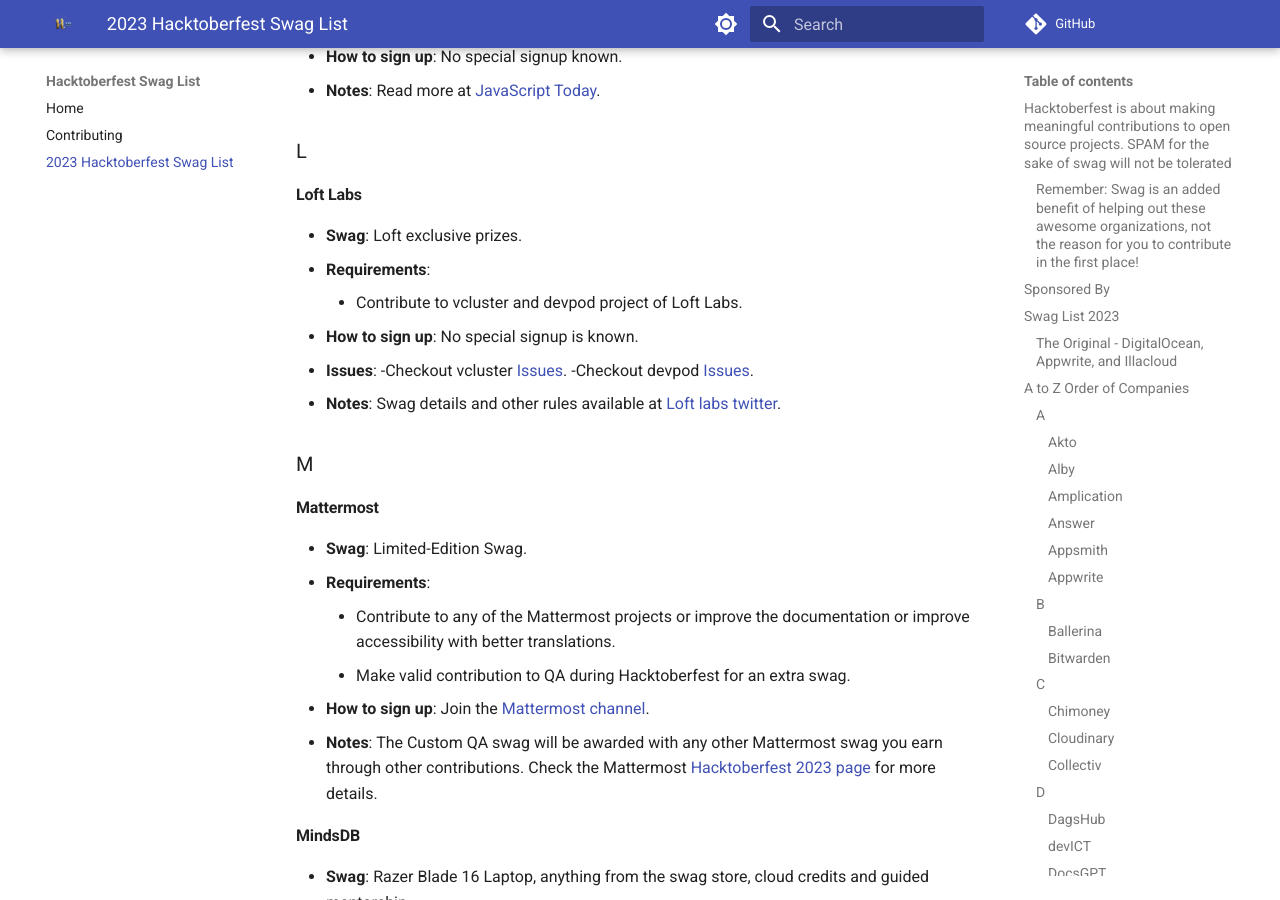
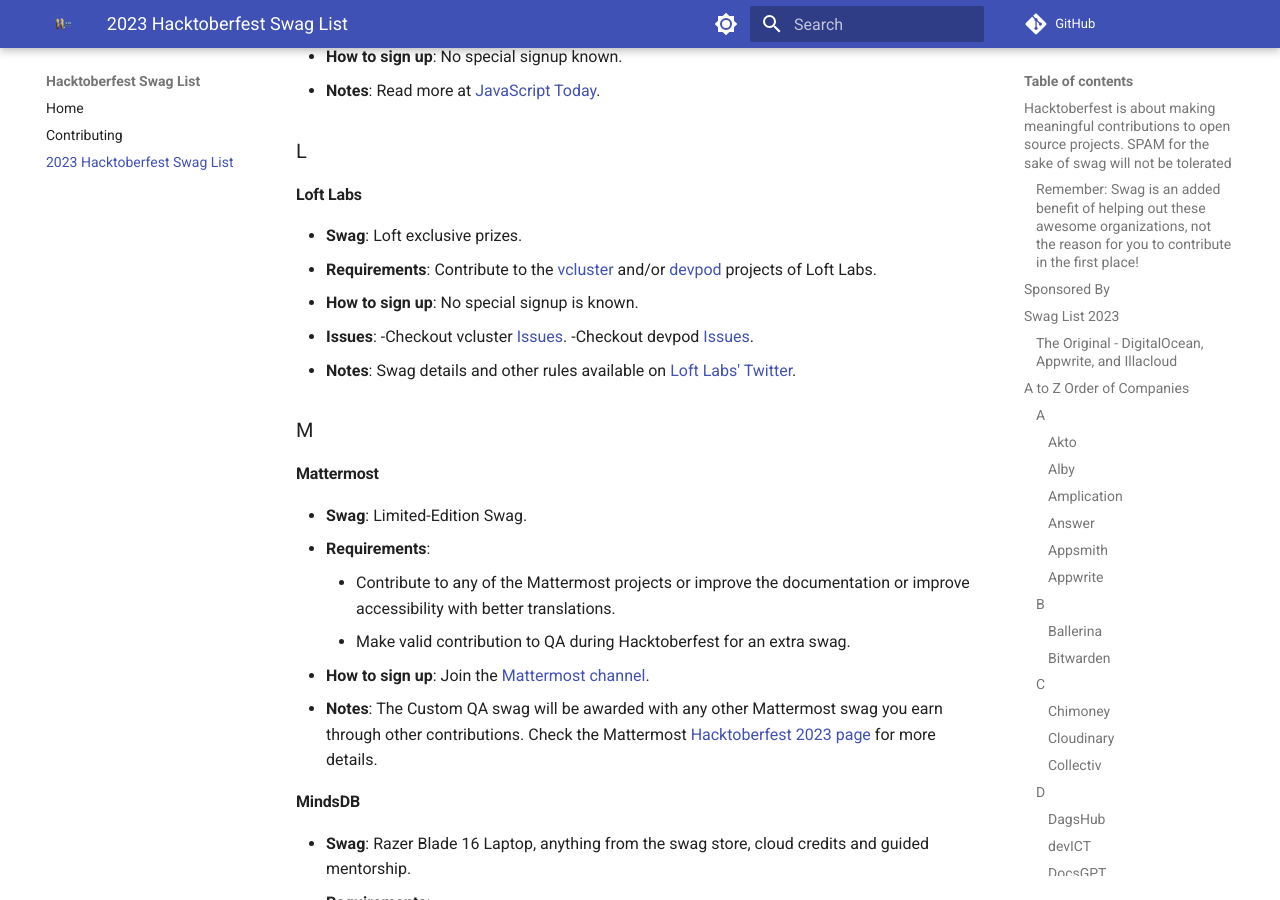
Before and after one commit to crweiner/hacktoberfest-swag-list, an MkDocs documentation site: the page built from docs/list.md, in a window 1280 px wide and 900 px high, scrolled down 9203 px. Built offline with MkDocs 1.6.1 and Material for MkDocs 9.7.7, drawn with Linux system fonts in a browser that asks for light colours; plug-ins that fetch from the network failed and are left out; comment, search, counter and statistics services are not loaded.

Commit message:
Modify Loft Labs

```diff
--- a/docs/list.md
+++ b/docs/list.md
@@ -304,13 +304,12 @@
 #### **Loft Labs**
 
 - **Swag**: Loft exclusive prizes.
-- **Requirements**:
-    - Contribute to vcluster and devpod project of Loft Labs.
+- **Requirements**: Contribute to the [vcluster](https://github.com/loft-sh/vcluster) and/or [devpod](https://github.com/loft-sh/devpod) projects of Loft Labs.
 - **How to sign up**: No special signup is known.
 - **Issues**:
     -Checkout vcluster [Issues](https://github.com/loft-sh/vcluster/issues).
     -Checkout devpod [Issues](https://github.com/loft-sh/devpod/issues).
-- **Notes**: Swag details and other rules available at [Loft labs twitter](https://twitter.com/loft_sh/status/1710331345526800719).
+- **Notes**: Swag details and other rules available on [Loft Labs' Twitter](https://twitter.com/loft_sh/status/1710331345526800719).
 
 ### M
 
```
